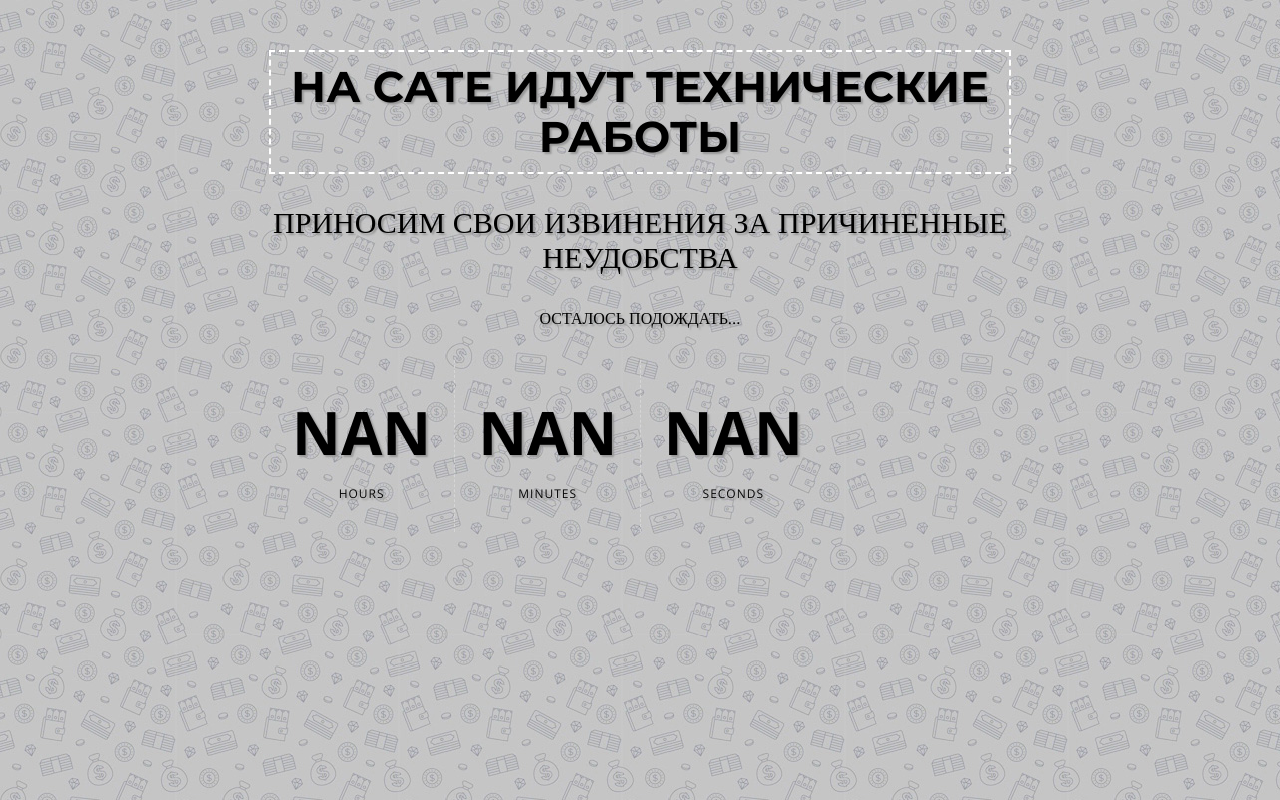
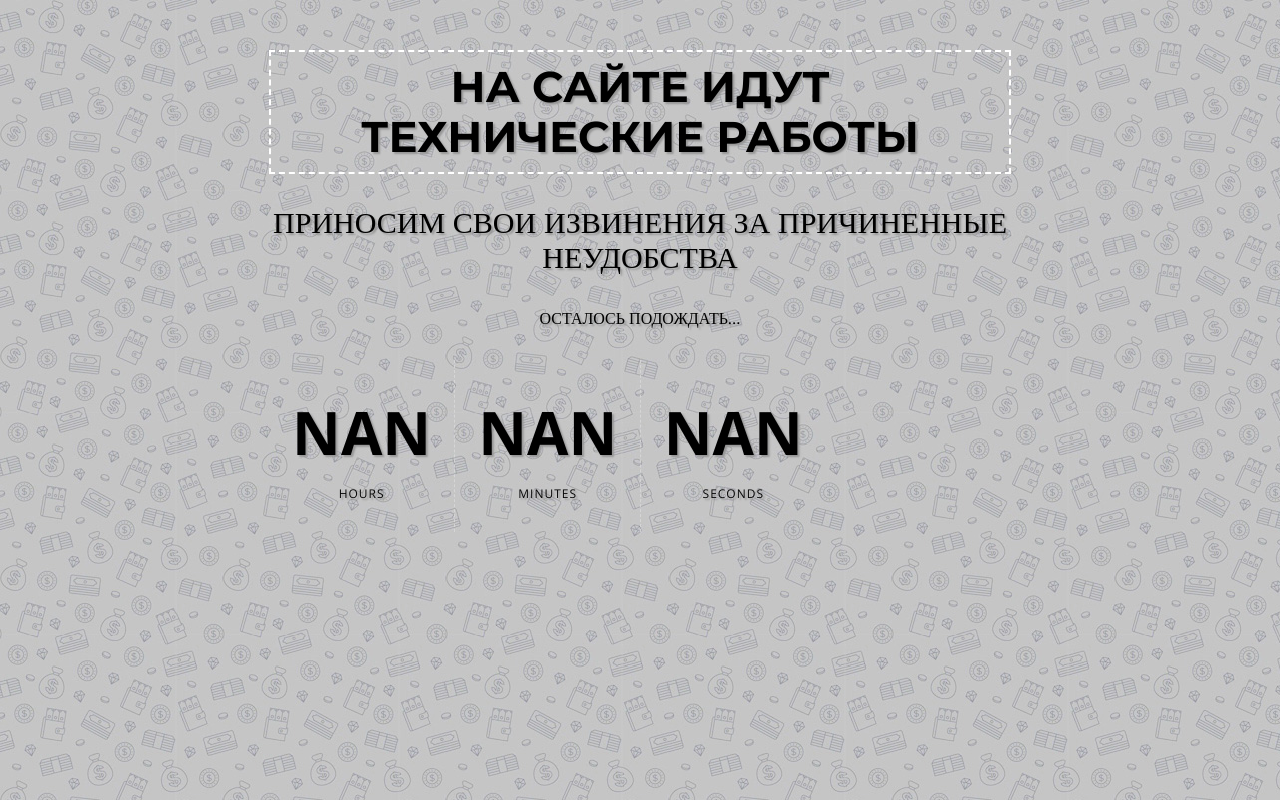
Before and after one commit to za4et-infa/za4et-infa.github.io, a plain HTML site: page maintenance.html in a window 1280 px wide. Drawn offline with nearby package versions, Linux system fonts and the light colour scheme.

Commit message:
Update maintenance.html

```diff
--- a/maintenance.html
+++ b/maintenance.html
@@ -2,7 +2,7 @@
 <html lang="en">
   <head>
 	<meta name="viewport" content="width=device-width, initial-scale=1, maximum-scale=1" />
-	<title>Coming Soon with Counter</title>
+	<title>ТЕХНИЧЕСКИЕ РАБОТЫ</title>
 		<link href='http://fonts.googleapis.com/css?family=Open+Sans:400italic,600italic,700italic,400,600,300,700,800' rel='stylesheet' type='text/css'>
 	    <link href='http://fonts.googleapis.com/css?family=Montserrat:400,700' rel='stylesheet' type='text/css'>
 		<link href="reset.css" media="screen" rel="stylesheet">
@@ -13,7 +13,7 @@
 
     <div class="container">
         <header>
-            <h1>НА САТЕ ИДУТ ТЕХНИЧЕСКИЕ РАБОТЫ</h1>
+            <h1>НА САЙТЕ ИДУТ ТЕХНИЧЕСКИЕ РАБОТЫ</h1>
         </header>
 
         <section>
```
